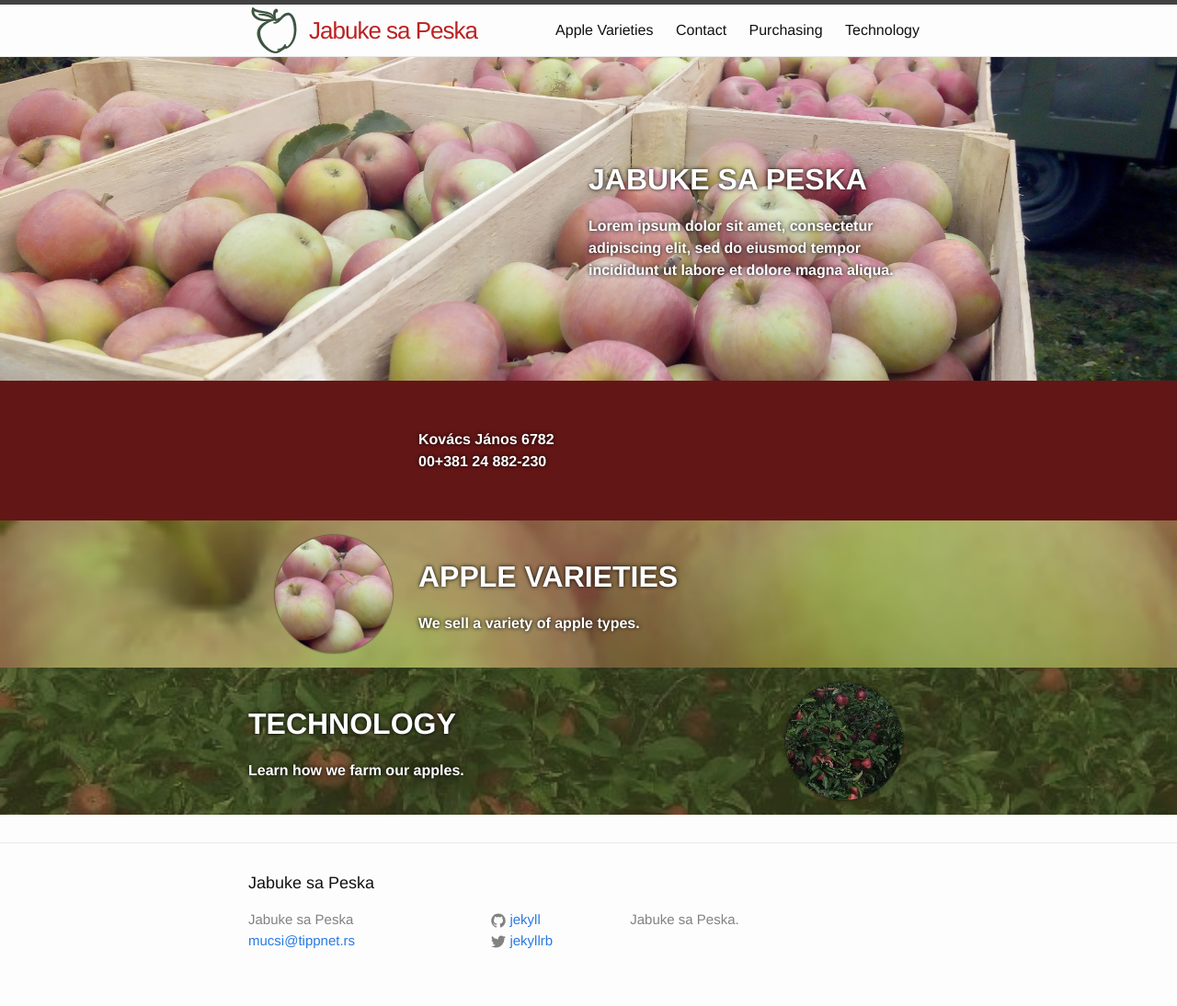
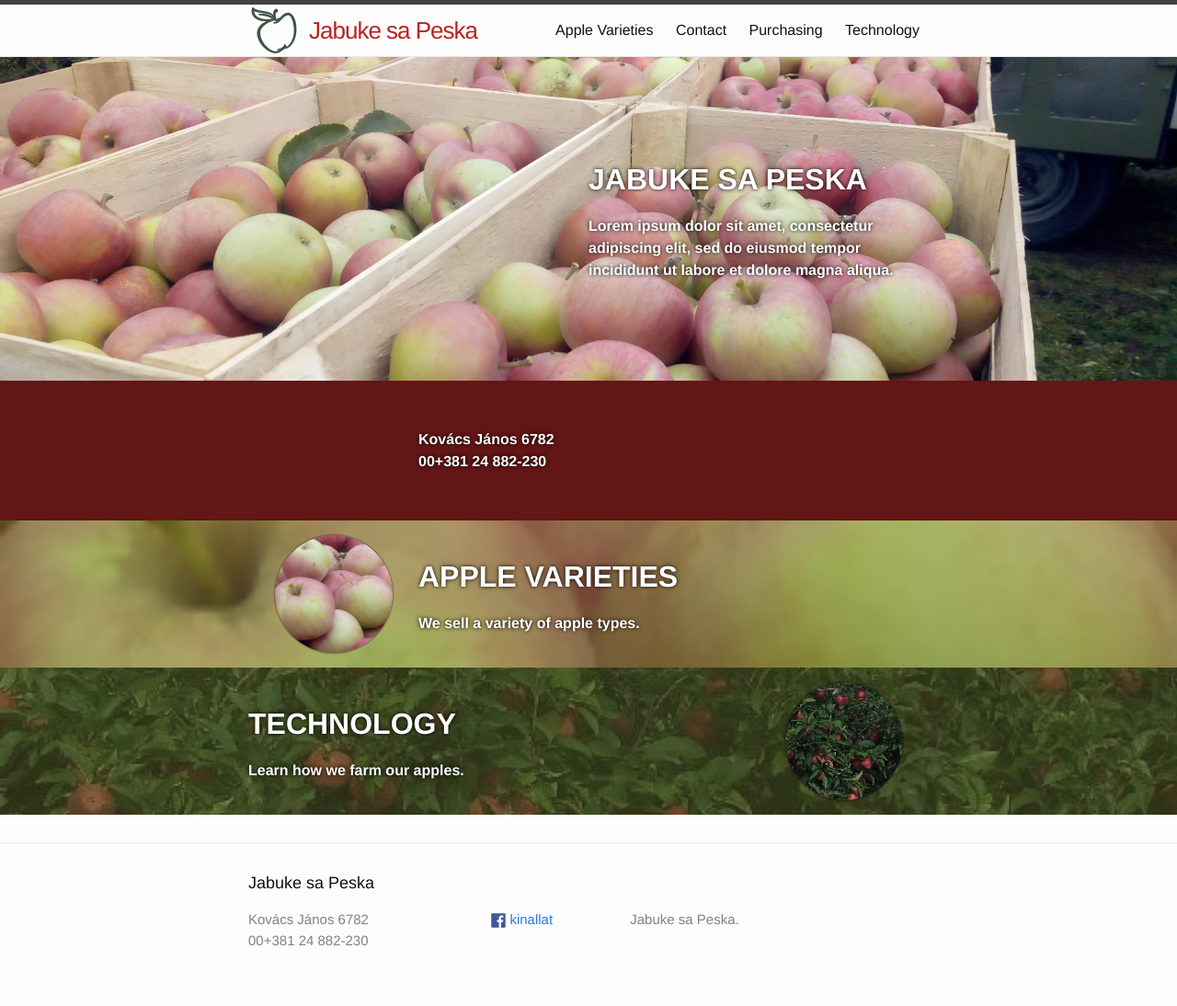
Before and after one commit to JabukeSaPeska/JabukeSaPeska.github.io, a Jekyll site: the page built from index.md, in a window 1280 px wide. Shown: the whole page at 92% size. Built offline with Jekyll 4.4.1, drawn with Linux system fonts in a browser that asks for light colours.

Commit message:
Update footer to show facebook icon and address and phone number

```diff
--- a/_config.yml
+++ b/_config.yml
@@ -7,13 +7,14 @@
 
 # Site settings
 title: Jabuke sa Peska
-email: mucsi@tippnet.rs
+email: ''
+address: Kovács János 6782
+phone_number: 00+381 24 882-230
 description: >
   Jabuke sa Peska.
 baseurl: "" # the subpath of your site, e.g. /blog
 url: "http://127.0.0.1" # the base hostname & protocol for your site
-twitter_username: jekyllrb
-github_username:  jekyll
+facebook_name: kinallat
 
 # Build settings
 markdown: kramdown
--- a/_includes/footer.html
+++ b/_includes/footer.html
@@ -7,7 +7,8 @@
 		<div class="footer-col-wrapper">
 			<div class="footer-col footer-col-1">
 				<ul class="contact-list">
-					<li>{{ site.title }}</li>
+					<li>{{ site.address }}</li>
+					<li>{{ site.phone_number }}</li>
 					<li><a href="mailto:{{ site.email }}">{{ site.email }}</a></li>
 				</ul>
 			</div>
```
